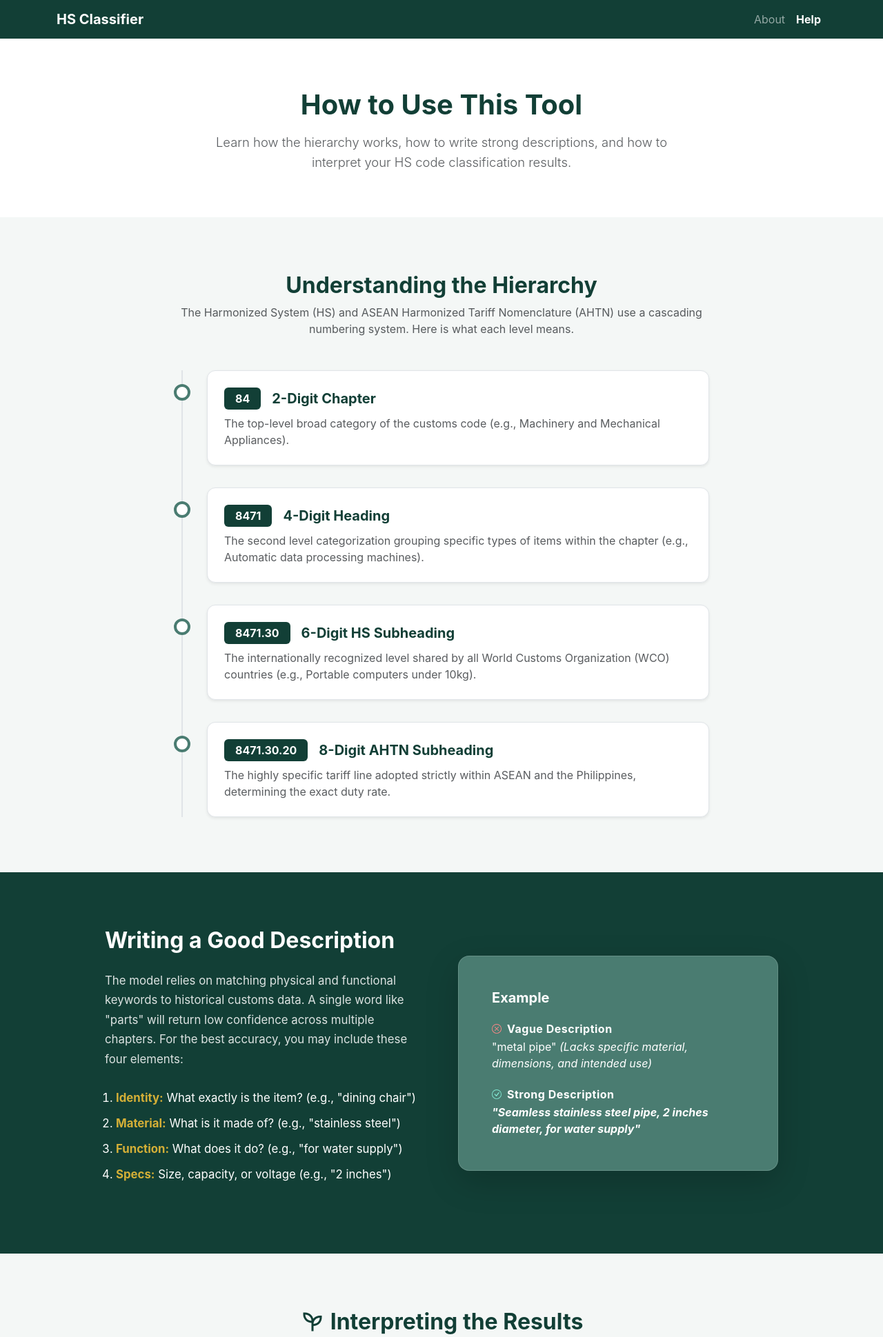
After one commit to redkyladenise/hs-classifier, a Flask app: page /guide in a window 1280 px wide. The commit adds this page. Shown: the top 1939 px of the page at 69% size. Run offline with Flask 3, Linux system fonts and the light colour scheme; some libraries are stand-ins or nearby versions.

Commit message:
G6-8: Guide page

```diff
--- a/app/routes.py
+++ b/app/routes.py
@@ -10,6 +10,6 @@ def index():
 def about():
     return render_template('about.html')
 
-@bp.route('/help')
+@bp.route('/guide')
 def help():
-    return render_template('help.html')
+    return render_template('guide.html')
--- /dev/null
+++ b/app/static/css/guide.css
@@ -0,0 +1,113 @@
+/* guide page */
+
+.guide-section {
+    padding: 5rem 0;
+}
+.bg-surface {
+    background-color: var(--color-surface);
+}
+.bg-primary-custom {
+    background-color: var(--color-primary) !important;
+}
+
+/* 1. Hierarchy Timeline */
+.hierarchy-timeline {
+    position: relative;
+    padding-left: 2rem;
+}
+.hierarchy-timeline::before {
+    content: '';
+    position: absolute;
+    top: 0;
+    bottom: 0;
+    left: 11px;
+    width: 2px;
+    background-color: var(--color-border);
+}
+.timeline-step {
+    position: relative;
+    margin-bottom: 2rem;
+}
+.timeline-step:last-child {
+    margin-bottom: 0;
+}
+.timeline-marker {
+    position: absolute;
+    top: 1.25rem;
+    left: -2rem;
+    width: 24px;
+    height: 24px;
+    border-radius: 50%;
+    background-color: var(--color-bg);
+    border: 4px solid var(--color-secondary);
+    z-index: 1;
+}
+.timeline-content {
+    background-color: var(--color-bg);
+    border: 1px solid var(--color-border);
+    border-radius: 12px;
+    padding: 1.5rem;
+    margin-left: 1rem;
+}
+
+/* 2. Dark Section */
+.guide-dark {
+    background-color: var(--color-primary);
+    padding: 5rem 0;
+    margin: 0;
+    width: 100vw;
+    position: relative;
+    left: 50%;
+    right: 50%;
+    margin-left: -50vw;
+    margin-right: -50vw;
+}
+
+/* 3. Results Cards */
+.result-card {
+    background-color: var(--color-bg);
+    border: 1px solid var(--color-border);
+    border-radius: 12px;
+    padding: 1.5rem;
+    transition: all 0.2s ease-in-out;
+}
+.result-card:hover {
+    border-color: var(--color-primary);
+    box-shadow: 0 .5rem 1rem rgba(0,0,0,.05);
+}
+
+/* 4. FAQ Accordion */
+.custom-accordion .accordion-item {
+    border: none;
+    border-bottom: 1px solid var(--color-border);
+    background-color: transparent;
+    border-radius: 0;
+}
+.custom-accordion .border-transparent {
+    border-bottom: none !important;
+}
+.custom-accordion .accordion-button {
+    background-color: transparent !important;
+    color: var(--color-primary);
+    font-weight: 600;
+    font-size: 1.05rem;
+    padding: 1.5rem 1rem;
+    box-shadow: none !important;
+}
+.custom-accordion .accordion-button:not(.collapsed) {
+    color: var(--color-secondary);
+}
+.custom-accordion .accordion-button::after {
+    filter: invert(24%) sepia(12%) saturate(3065%) hue-rotate(117deg) brightness(94%) contrast(89%);
+}
+.custom-accordion .accordion-body {
+    padding: 0 1rem 1.5rem 1rem;
+    color: var(--color-text-muted);
+    line-height: 1.7;
+}
+
+@media (max-width: 768px) {
+    .hierarchy-timeline { padding-left: 1.5rem; }
+    .timeline-marker { left: -1.5rem; width: 20px; height: 20px; top: 1.4rem; }
+    .hierarchy-timeline::before { left: 8px; }
+}
--- a/app/templates/base.html
+++ b/app/templates/base.html
@@ -8,16 +8,21 @@
     <link rel="stylesheet" href="{{ url_for('static', filename='css/site.css') }}">
 </head>
 <body class="d-flex flex-column min-vh-100">
+    <!-- Navigation Bar -->
 
-    <a href="#main-content" class="visually-hidden-focusable">Skip to main content</a>
-
-    <!-- Navigation Bar -->
     <nav class="navbar navbar-expand-lg navbar-dark" style="background-color: var(--color-primary);">
         <div class="container">
             <a class="navbar-brand fw-bold" href="/">HS Classifier</a>
-            <div class="navbar-nav ms-auto">
-                <a class="nav-link {% if request.path == '/about' %}active fw-bold{% endif %}" href="/about">About</a>
-                <a class="nav-link {% if request.path == '/help' %}active fw-bold{% endif %}" href="/help">Help</a>
+
+            <button class="navbar-toggler" type="button" data-bs-toggle="collapse" data-bs-target="#navbarNav" aria-controls="navbarNav" aria-expanded="false" aria-label="Toggle navigation">
+                <span class="navbar-toggler-icon"></span>
+            </button>
+
+            <div class="collapse navbar-collapse" id="navbarNav">
+                <div class="navbar-nav ms-auto">
+                    <a class="nav-link {% if request.path == '/about' %}active fw-bold{% endif %}" href="/about">About</a>
+                    <a class="nav-link {% if request.path == '/guide' %}active fw-bold{% endif %}" href="/guide">Help</a>
+                </div>
             </div>
         </div>
     </nav>
--- /dev/null
+++ b/app/templates/guide.html
@@ -0,0 +1,242 @@
+{% extends "base.html" %}
+
+{% block title %}guide - HS Classifier{% endblock %}
+
+{% block content %}
+<!-- HEADER -->
+<section class="guide-hero text-center py-5">
+    <div class="container">
+        <h1 class="fw-bold mb-3" style="color: var(--color-primary);"> How to Use This Tool</h1>
+        <p class="lead text-muted mx-auto" style="max-width: 700px; font-size: 1.15rem; line-height: 1.6;">
+            Learn how the hierarchy works, how to write strong descriptions, and how to interpret your HS code classification results.
+        </p>
+    </div>
+</section>
+
+<!-- 1. HS CODE HIERARCHY -->
+<section class="guide-section bg-surface">
+    <div class="container" style="max-width: 800px;">
+        <div class="text-center mb-5">
+            <h2 class="fw-bold" style="color: var(--color-primary);">Understanding the Hierarchy</h2>
+            <p class="text-muted">The Harmonized System (HS) and ASEAN Harmonized Tariff Nomenclature (AHTN) use a cascading numbering system. Here is what each level means.</p>
+        </div>
+
+        <div class="hierarchy-timeline">
+            <!-- Level 1 -->
+            <div class="timeline-step">
+                <div class="timeline-marker"></div>
+                <div class="timeline-content shadow-sm">
+                    <div class="d-flex align-items-center mb-2">
+                        <span class="badge bg-primary-custom me-3 py-2 px-3 fs-6">84</span>
+                        <h5 class="fw-bold mb-0" style="color: var(--color-primary);">2-Digit Chapter</h5>
+                    </div>
+                    <p class="text-muted mb-0">The top-level broad category of the customs code (e.g., Machinery and Mechanical Appliances).</p>
+                </div>
+            </div>
+            <!-- Level 2 -->
+            <div class="timeline-step">
+                <div class="timeline-marker"></div>
+                <div class="timeline-content shadow-sm">
+                    <div class="d-flex align-items-center mb-2">
+                        <span class="badge bg-primary-custom me-3 py-2 px-3 fs-6">8471</span>
+                        <h5 class="fw-bold mb-0" style="color: var(--color-primary);">4-Digit Heading</h5>
+                    </div>
+                    <p class="text-muted mb-0">The second level categorization grouping specific types of items within the chapter (e.g., Automatic data processing machines).</p>
+                </div>
+            </div>
+            <!-- Level 3 -->
+            <div class="timeline-step">
+                <div class="timeline-marker"></div>
+                <div class="timeline-content shadow-sm">
+                    <div class="d-flex align-items-center mb-2">
+                        <span class="badge bg-primary-custom me-3 py-2 px-3 fs-6">8471.30</span>
+                        <h5 class="fw-bold mb-0" style="color: var(--color-primary);">6-Digit HS Subheading</h5>
+                    </div>
+                    <p class="text-muted mb-0">The internationally recognized level shared by all World Customs Organization (WCO) countries (e.g., Portable computers under 10kg).</p>
+                </div>
+            </div>
+            <!-- Level 4 -->
+            <div class="timeline-step">
+                <div class="timeline-marker"></div>
+                <div class="timeline-content shadow-sm">
+                    <div class="d-flex align-items-center mb-2">
+                        <span class="badge bg-primary-custom me-3 py-2 px-3 fs-6">8471.30.20</span>
+                        <h5 class="fw-bold mb-0" style="color: var(--color-primary);">8-Digit AHTN Subheading</h5>
+                    </div>
+                    <p class="text-muted mb-0">The highly specific tariff line adopted strictly within ASEAN and the Philippines, determining the exact duty rate.</p>
+                </div>
+            </div>
+        </div>
+    </div>
+</section>
+
+<!-- 2. WRITING A GOOD DESCRIPTION (Dark Section) -->
+<section class="guide-dark">
+    <div class="container" style="max-width: 1000px;">
+        <div class="row align-items-center g-5">
+
+            <!-- Left Side: Instructions & Rules -->
+            <div class="col-lg-6">
+                <h2 class="fw-bold mb-4 text-white">Writing a Good Description</h2>
+
+                <p style="color: rgba(255,255,255,0.85); font-size: 1.05rem; line-height: 1.7;">
+                    The model relies on matching physical and functional keywords to historical customs data. A single word like "parts" will return low confidence across multiple chapters. For the best accuracy, you may include these four elements:
+                </p>
+
+                <ol class="text-white mt-4 ps-3" style="font-size: 1.05rem; line-height: 2.2;">
+                    <li><strong style="color: var(--color-accent, #D4AF37);">Identity:</strong> What exactly is the item? (e.g., "dining chair")</li>
+                    <li><strong style="color: var(--color-accent, #D4AF37);">Material:</strong> What is it made of? (e.g., "stainless steel")</li>
+                    <li><strong style="color: var(--color-accent, #D4AF37);">Function:</strong> What does it do? (e.g., "for water supply")</li>
+                    <li><strong style="color: var(--color-accent, #D4AF37);">Specs:</strong> Size, capacity, or voltage (e.g., "2 inches")</li>
+                </ol>
+            </div>
+
+            <!-- Right Side: Examples Card -->
+            <div class="col-lg-6">
+                <div class="shadow-lg rounded-4 p-4 p-md-5" style="background-color: var(--color-secondary); border: 1px solid rgba(255,255,255,0.15); height: 100%;">
+
+                    <div class="d-flex align-items-center mb-4 text-white">
+                        <h3 class="fw-bold h5 mb-0">Example</h3>
+                    </div>
+                    <div>
+                        <div class="mb-4">
+                            <div class="d-flex align-items-center mb-1" style="color: #ff8686; font-size: 0.85rem; letter-spacing: 0.5px;">
+                                <svg class="me-2 d-block flex-shrink-0" xmlns="http://www.w3.org/2000/svg" width="14" height="14" fill="currentColor" viewBox="0 0 16 16"><path d="M8 15A7 7 0 1 1 8 1a7 7 0 0 1 0 14zm0 1A8 8 0 1 0 8 0a8 8 0 0 0 0 16z"/><path d="M4.646 4.646a.5.5 0 0 1 .708 0L8 7.293l2.646-2.647a.5.5 0 0 1 .708.708L8.707 8l2.647 2.646a.5.5 0 0 1-.708.708L8 8.707l-2.646 2.647a.5.5 0 0 1-.708-.708L7.293 8 4.646 5.354a.5.5 0 0 1 0-.708z"/></svg>
+                                <span class="fw-bold text-white h6 mb-0">Vague Description</span>
+                            </div>
+                            <div class="text-white">"metal pipe" <em>(Lacks specific material, dimensions, and intended use)</em></div>
+                        </div>
+                        <div>
+                            <div class="d-flex align-items-center mb-1" style="color: #81e7d2; font-size: 0.85rem; letter-spacing: 0.5px;">
+                                <svg class="me-2 d-block flex-shrink-0" xmlns="http://www.w3.org/2000/svg" width="14" height="14" fill="currentColor" viewBox="0 0 16 16"><path d="M8 15A7 7 0 1 1 8 1a7 7 0 0 1 0 14zm0 1A8 8 0 1 0 8 0a8 8 0 0 0 0 16z"/><path d="M10.97 4.97a.235.235 0 0 0-.02.022L7.477 9.417 5.384 7.323a.75.75 0 0 0-1.06 1.06L6.97 11.03a.75.75 0 0 0 1.079-.02l3.992-4.99a.75.75 0 0 0-1.071-1.05z"/></svg>
+                                <span class="fw-bold text-white h6 mb-0">Strong Description</span>
+                            </div>
+                            <div class="text-white fw-bold fst-italic">"Seamless stainless steel pipe, 2 inches diameter, for water supply"</div>
+                        </div>
+                    </div>
+                </div>
+            </div>
+
+        </div>
+    </div>
+</section>
+
+<!-- 3. INTERPRETING RESULTS -->
+<section class="guide-section bg-surface">
+    <div class="container">
+        <h2 class="fw-bold mb-4 text-center d-flex align-items-center justify-content-center gap-2" style="color: var(--color-primary);">
+            <svg xmlns="http://www.w3.org/2000/svg" viewBox="0 0 24 24"
+                height="36px" width="36px" fill="currentColor">
+                <path d="M11,21V13.02q-1.6,0-3.07-0.61t-2.6-1.74T3.6,8.07T3,5V3H5Q6.58,3 8.05,3.61t2.6,1.74q0.78,0.78 1.29,1.7q0.51,0.92 0.79,1.97Q12.85,8.85 13,8.69q0.15-0.16 0.33-0.34q1.13-1.13 2.6-1.74T19,6h2V8q0,1.6-0.61,3.07t-1.74,2.6T16.06,15.4T13,16v5H11Zm0-10q0-1.2-0.46-2.29Q10.08,7.63 9.23,6.77Q8.38,5.93 7.29,5.46T5,5Q5,6.2 5.45,7.3t1.3,1.95t1.95,1.3T11,11Zm2,3q1.2,0 2.29-0.45t1.94-1.3t1.31-1.95T19,8q-1.2,0-2.3,0.46T14.75,9.77q-0.85,0.85-1.3,1.94T13,14Zm0,0Zm-2-3Z"/>
+            </svg>
+            Interpreting the Results
+        </h2>
+        <p class="text-center text-muted mb-5 mx-auto" style="max-width: 600px;">
+            The classifier displays several indicators to guide you make an informed decision. Here is what each element means.
+        </p>
+
+        <div class="row g-4 justify-content-center">
+            <div class="col-md-6 col-lg-4">
+                <div class="result-card h-100">
+                    <h5 class="fw-bold" style="color: var(--color-primary);">Confidence Badges</h5>
+                    <p class="text-muted mb-0 mt-2">Indicates how statistically sure the system is (High, Medium, Low). You must always manually review results labeled as <strong>Low</strong>.</p>
+                </div>
+            </div>
+            <div class="col-md-6 col-lg-4">
+                <div class="result-card h-100">
+                    <h5 class="fw-bold" style="color: var(--color-primary);">Deepest Confident Level</h5>
+                    <p class="text-muted mb-0 mt-2">A banner that tells you exactly how far down the hierarchy the model trusts its prediction before requiring your human judgment.</p>
+                </div>
+            </div>
+            <div class="col-md-6 col-lg-4">
+                <div class="result-card h-100">
+                    <h5 class="fw-bold" style="color: var(--color-primary);">Alternative Candidates</h5>
+                    <p class="text-muted mb-0 mt-2">The system's top 5 predictions. If the primary prediction looks incorrect, check these alternatives.</p>
+                </div>
+            </div>
+            <div class="col-md-6 col-lg-4">
+                <div class="result-card h-100">
+                    <h5 class="fw-bold" style="color: var(--color-primary);">Similar Past Declarations</h5>
+                    <p class="text-muted mb-0 mt-2">Examples of how similar descriptions were classified in historical data. Use this as a reference, not a legal guarantee.</p>
+                </div>
+            </div>
+            <div class="col-md-6 col-lg-4">
+                <div class="result-card h-100">
+                    <h5 class="fw-bold" style="color: var(--color-primary);">Vagueness Flag</h5>
+                    <p class="text-muted mb-0 mt-2">A warning triggered if your description lacks detail (e.g., just "parts"). Add material or function to improve the classification.</p>
+                </div>
+            </div>
+            <div class="col-md-6 col-lg-4">
+                <div class="result-card h-100">
+                    <h5 class="fw-bold" style="color: var(--color-primary);">Out-of-Scope Message</h5>
+                    <p class="text-muted mb-0 mt-2">Appears if your item falls outside the supported chapters. In this case, you may use outside resources directly.</p>
+                </div>
+            </div>
+        </div>
+    </div>
+</section>
+
+<!-- 4. FAQ -->
+<section class="guide-section pb-5">
+    <div class="container" style="max-width: 800px;">
+        <h2 class="fw-bold mb-5 text-center" style="color: var(--color-primary);">Frequently Asked Questions</h2>
+
+        <div class="accordion custom-accordion" id="faqAccordion">
+            <!-- Q1 -->
+            <div class="accordion-item">
+                <h2 class="accordion-header">
+                    <button class="accordion-button collapsed" type="button" data-bs-toggle="collapse" data-bs-target="#faq1">
+                        How do I officially verify my final code?
+                    </button>
+                </h2>
+                <div id="faq1" class="accordion-collapse collapse" data-bs-parent="#faqAccordion">
+                    <div class="accordion-body">
+                        This tool serves only as a classification assistant and does not provide official or legally binding HS code determinations. Suggested codes may be cross-referenced with official resources such as the Philippine Tariff Book, relevant customs laws and regulations, or the <a href="https://finder.tariffcommission.gov.ph/" target="_blank" rel="noopener noreferrer" style="color: var(--color-secondary);">official Philippine Tariff Finder</a>. For complex or high-value goods, a formal Advance Ruling from the Tariff Commission may also be considered.
+                    </div>
+                </div>
+            </div>
+            <!-- Q2 -->
+            <div class="accordion-item">
+                <h2 class="accordion-header">
+                    <button class="accordion-button collapsed" type="button" data-bs-toggle="collapse" data-bs-target="#faq2">
+                        Why are only certain chapters supported?
+                    </button>
+                </h2>
+                <div id="faq2" class="accordion-collapse collapse" data-bs-parent="#faqAccordion">
+                    <div class="accordion-body">
+                        We focused on the highest-volume chapters to ensure the model had enough historical data to learn accurately. These core chapters cover a significant portion of all in-scope trade.
+                    </div>
+                </div>
+            </div>
+            <!-- Q3 -->
+            <div class="accordion-item">
+                <h2 class="accordion-header">
+                    <button class="accordion-button collapsed" type="button" data-bs-toggle="collapse" data-bs-target="#faq3">
+                        Why is the 8-digit code often labeled "Low" confidence?
+                    </button>
+                </h2>
+                <div id="faq3" class="accordion-collapse collapse" data-bs-parent="#faqAccordion">
+                    <div class="accordion-body">
+                        Importers frequently use brand names or vague descriptions. While the system can reliably deduce the general category (heading/subheading), assigning the precise 8-digit AHTN code often requires highly specific technical details and human context to review.
+                    </div>
+                </div>
+            </div>
+            <!-- Q4 -->
+            <div class="accordion-item border-transparent">
+                <h2 class="accordion-header">
+                    <button class="accordion-button collapsed" type="button" data-bs-toggle="collapse" data-bs-target="#faq4">
+                        Are my product descriptions saved?
+                    </button>
+                </h2>
+                <div id="faq4" class="accordion-collapse collapse" data-bs-parent="#faqAccordion">
+                    <div class="accordion-body">
+                        No. The website has no database or user accounts. We do not store or track any product descriptions you type into the classifier.
+                    </div>
+                </div>
+            </div>
+        </div>
+    </div>
+</section>
+
+<link rel="stylesheet" href="{{ url_for('static', filename='css/guide.css') }}">
+{% endblock %}
```
Also changed, not shown: app/__init__.py (+26 -5 lines), app/templates/404.html (added, +10 -0 lines), app/templates/500.html (added, +10 -0 lines), app/templates/about.html (+4 -3 lines).
